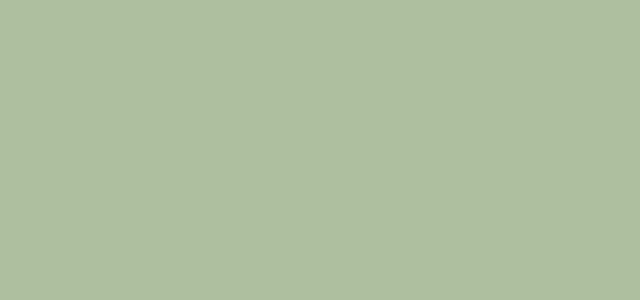
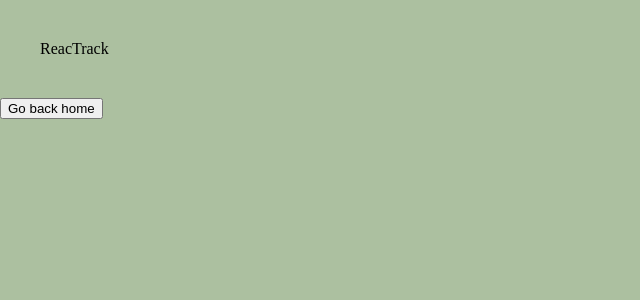
Before and after one commit to blacknstones/ReacTrack, a React (Create React App) app: page /parcels/3222 in a window 1280 px wide. Shown: the top 300 px of the page, without its empty margins (0-640 px from the left). Built offline with nearby package versions, Linux system fonts and the light colour scheme.

Commit message:
Added DetailPage component

```diff
--- a/src/App.js
+++ b/src/App.js
@@ -3,14 +3,14 @@ import React, { useState, useEffect } from 'react';
 import { BrowserRouter as Router, Switch, Route } from "react-router-dom";
 
 // Components
-
-
+import HomePage from './components/HomepPage';
+import ParcelsPage from './components/ParcelsPage';
+import information from './fakeDB.json';
+import DetailPage from './components/DetailPage';
 
 // Other imports
 import './css/style.css';
-import HomePage from './components/HomepPage';
-import ParcelsPage from './components/ParcelsPage';
-import information from './fakeDB.json';
+
 
 export default function App() {
 
@@ -49,6 +49,10 @@ export default function App() {
           <Route exact path="/parcels">
             <ParcelsPage information={information}/>
           </Route>
+          <Route exact path="/parcels/:match_id">
+            <DetailPage information={information}/>
+
+          </Route>
         </Switch>
       </div>
     </Router>
--- /dev/null
+++ b/src/components/DetailPage.jsx
@@ -0,0 +1,27 @@
+import React from 'react';
+import { useParams } from 'react-router-dom';
+
+import Header from './Header';
+
+export default function DetailPage({ information }) {
+    const { match_id } = useParams();
+
+    const matchedItem = information.filter((item) => item.parcel_id.match(match_id));
+
+    if (!matchedItem) {
+        return (
+            <p>Parcel not found!</p>
+        );
+    }
+
+    return (
+        <div className="detail-page">
+            <Header />
+            <button>Go back home</button>
+            <parcelDetail />
+
+        </div>
+
+    );
+
+}
--- a/src/components/HomepPage.jsx
+++ b/src/components/HomepPage.jsx
@@ -18,9 +18,6 @@ export default function HomePage() {
                 All Parcels
             </Link>
             <p>Your parcels will be displayed here.</p>
-
-
-
         </div>
     );
 
--- a/src/components/Parcel.jsx
+++ b/src/components/Parcel.jsx
@@ -24,11 +24,13 @@ export default function Parcel({ data }) {
 
     return (
         <article className="parcel">
-            <Link to={`/parcels/id:${parcel_id}`}>
-            <p>Sender: {sender}</p>
-            <p>ID: {parcel_id}</p>
-            <p>Status:{status}</p>
-            <p>estimated time of arrival: {eta}</p>
+            <Link to={`/parcels/${parcel_id}`}>
+
+                    <p>Sender: {sender}</p>
+                    <p>ID: {parcel_id}</p>
+                    <p>Status:{status}</p>
+                    <p>estimated time of arrival: {eta}</p>
+
             </Link>
         </article>
     )
--- a/src/components/SearchBar.jsx
+++ b/src/components/SearchBar.jsx
@@ -6,7 +6,7 @@ export default function SearchBar() {
     return (
         <div className="search-bar">
             <input placeholder="Search with parcel ID" value={query} onChange={(event) => setQuery(event.target.value)} />
-            <Link to={`/results/${query}`}>Search</Link>
+            <Link to={`/parcels/${query}`}>Search</Link>
         </div>
     );
 }
--- a/src/css/style.css
+++ b/src/css/style.css
@@ -1,6 +1,6 @@
 @import url("./reset.css");
 @import url("./header.css");
-@import url("./parcel.css");
+@import url("./card.css");
 
 body {
     background-color:  #ACC0A0;
```
Also changed, not shown: src/css/card.css (renamed from src/css/parcel.css).
